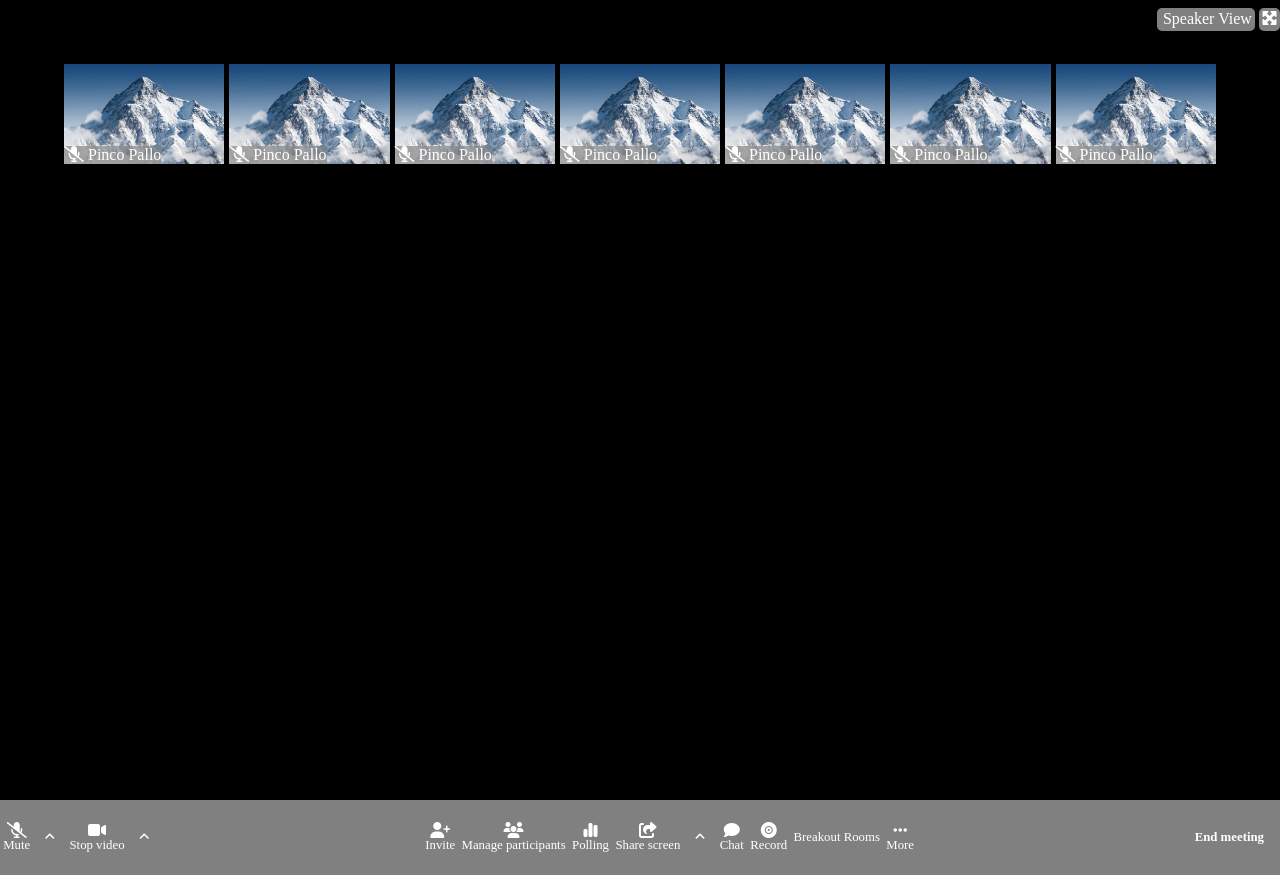
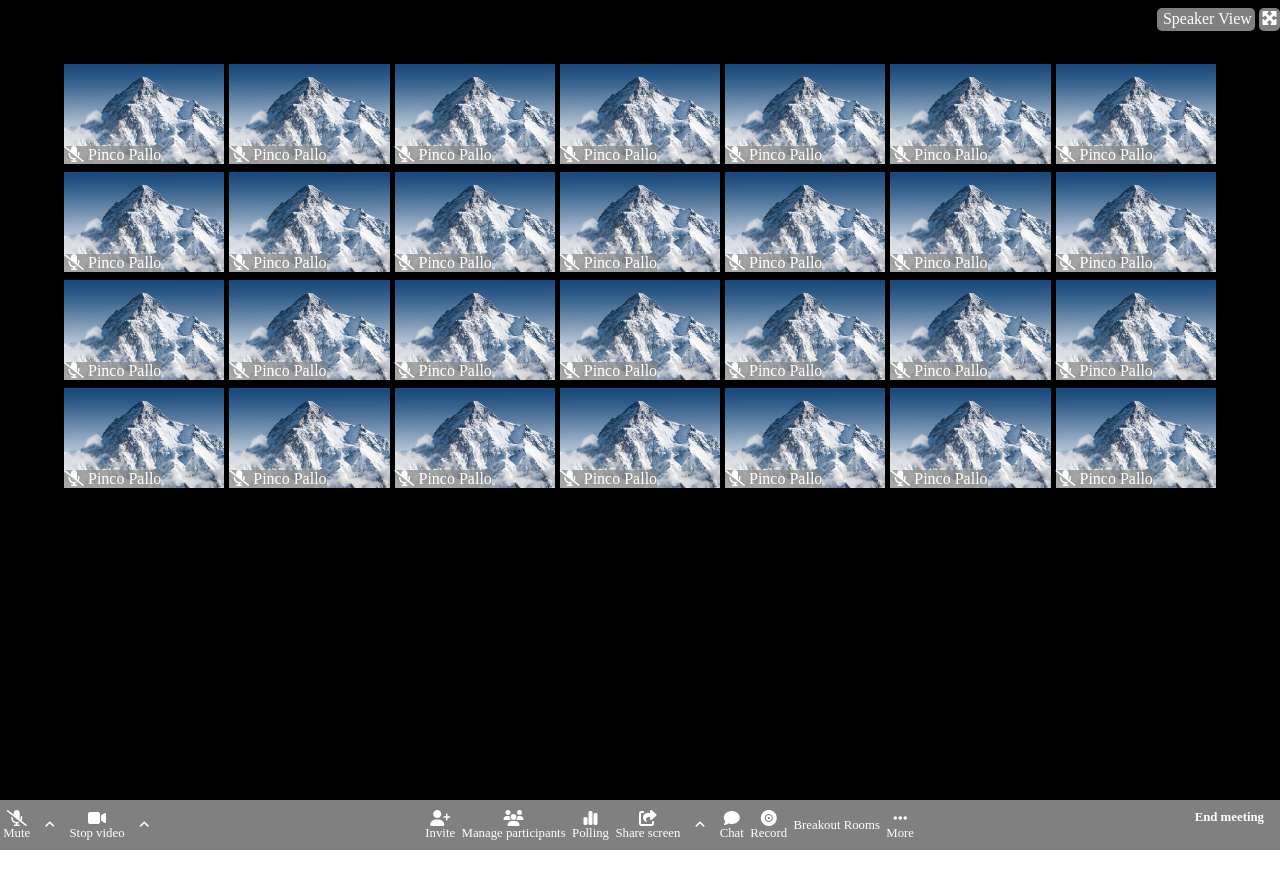
Before and after one commit to manuelcamaioni/html-css-zoom, a plain HTML site: page index.html in a window 1280 px wide. After the commit the page ends 850 px from the top, so only its background shows below. Drawn offline with Linux system fonts and the light colour scheme.

Commit message:
added extra rows

```diff
--- a/index.html
+++ b/index.html
@@ -65,6 +65,139 @@
                 </span>
             </div>
         </div>
+        <div class="row flex">
+            <div class="single-box">
+                <span class="name">
+                    <i class="fa-solid fa-microphone-slash"></i>
+                    Pinco Pallo
+                </span>
+            </div>
+            <div class="single-box">
+                <span class="name">
+                    <i class="fa-solid fa-microphone-slash"></i>
+                    Pinco Pallo
+                </span>
+            </div>
+            <div class="single-box">
+                <span class="name">
+                    <i class="fa-solid fa-microphone-slash"></i>
+                    Pinco Pallo
+                </span>
+            </div>
+            <div class="single-box">
+                <span class="name">
+                    <i class="fa-solid fa-microphone-slash"></i>
+                    Pinco Pallo
+                </span>
+            </div>
+            <div class="single-box">
+                <span class="name">
+                    <i class="fa-solid fa-microphone-slash"></i>
+                    Pinco Pallo
+                </span>
+            </div>
+            <div class="single-box">
+                <span class="name">
+                    <i class="fa-solid fa-microphone-slash"></i>
+                    Pinco Pallo
+                </span>
+            </div>
+            <div class="single-box">
+                <span class="name">
+                    <i class="fa-solid fa-microphone-slash"></i>
+                    Pinco Pallo
+                </span>
+            </div>
+        </div>
+        <div class="row flex">
+            <div class="single-box">
+                <span class="name">
+                    <i class="fa-solid fa-microphone-slash"></i>
+                    Pinco Pallo
+                </span>
+            </div>
+            <div class="single-box">
+                <span class="name">
+                    <i class="fa-solid fa-microphone-slash"></i>
+                    Pinco Pallo
+                </span>
+            </div>
+            <div class="single-box">
+                <span class="name">
+                    <i class="fa-solid fa-microphone-slash"></i>
+                    Pinco Pallo
+                </span>
+            </div>
+            <div class="single-box">
+                <span class="name">
+                    <i class="fa-solid fa-microphone-slash"></i>
+                    Pinco Pallo
+                </span>
+            </div>
+            <div class="single-box">
+                <span class="name">
+                    <i class="fa-solid fa-microphone-slash"></i>
+                    Pinco Pallo
+                </span>
+            </div>
+            <div class="single-box">
+                <span class="name">
+                    <i class="fa-solid fa-microphone-slash"></i>
+                    Pinco Pallo
+                </span>
+            </div>
+            <div class="single-box">
+                <span class="name">
+                    <i class="fa-solid fa-microphone-slash"></i>
+                    Pinco Pallo
+                </span>
+            </div>
+        </div>
+        <div class="row flex">
+            <div class="single-box">
+                <span class="name">
+                    <i class="fa-solid fa-microphone-slash"></i>
+                    Pinco Pallo
+                </span>
+            </div>
+            <div class="single-box">
+                <span class="name">
+                    <i class="fa-solid fa-microphone-slash"></i>
+                    Pinco Pallo
+                </span>
+            </div>
+            <div class="single-box">
+                <span class="name">
+                    <i class="fa-solid fa-microphone-slash"></i>
+                    Pinco Pallo
+                </span>
+            </div>
+            <div class="single-box">
+                <span class="name">
+                    <i class="fa-solid fa-microphone-slash"></i>
+                    Pinco Pallo
+                </span>
+            </div>
+            <div class="single-box">
+                <span class="name">
+                    <i class="fa-solid fa-microphone-slash"></i>
+                    Pinco Pallo
+                </span>
+            </div>
+            <div class="single-box">
+                <span class="name">
+                    <i class="fa-solid fa-microphone-slash"></i>
+                    Pinco Pallo
+                </span>
+            </div>
+            <div class="single-box">
+                <span class="name">
+                    <i class="fa-solid fa-microphone-slash"></i>
+                    Pinco Pallo
+                </span>
+            </div>
+        </div>
+
     </main>
     <footer class="flex">
 
--- a/style.css
+++ b/style.css
@@ -79,25 +79,24 @@ header li{
 }
 
 footer{
+
     background-color: grey;
-    height: 75px;
     width: 100%;
     color: white;
 
     justify-content: space-between;
 }
 
-.camera-audio-container, .tools-container{
+.camera-audio-container, .tools-container, .end-meeting-container{
     height: 100%;
     align-items: center;
+    margin: .6rem 0
 }
 
 
 .end-meeting-container{
     height: 100%;
-
     justify-content: center;
-    align-items: center;
 }
 
 footer .container{
```
